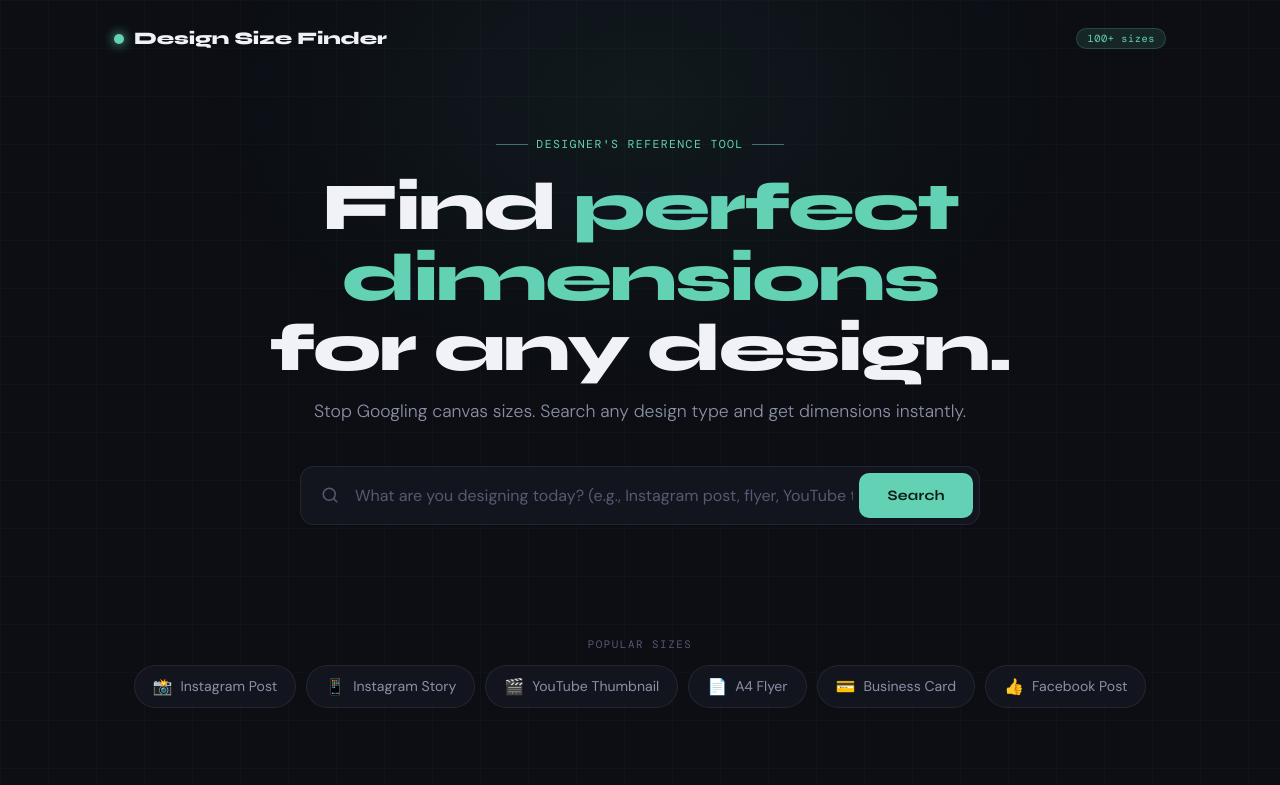
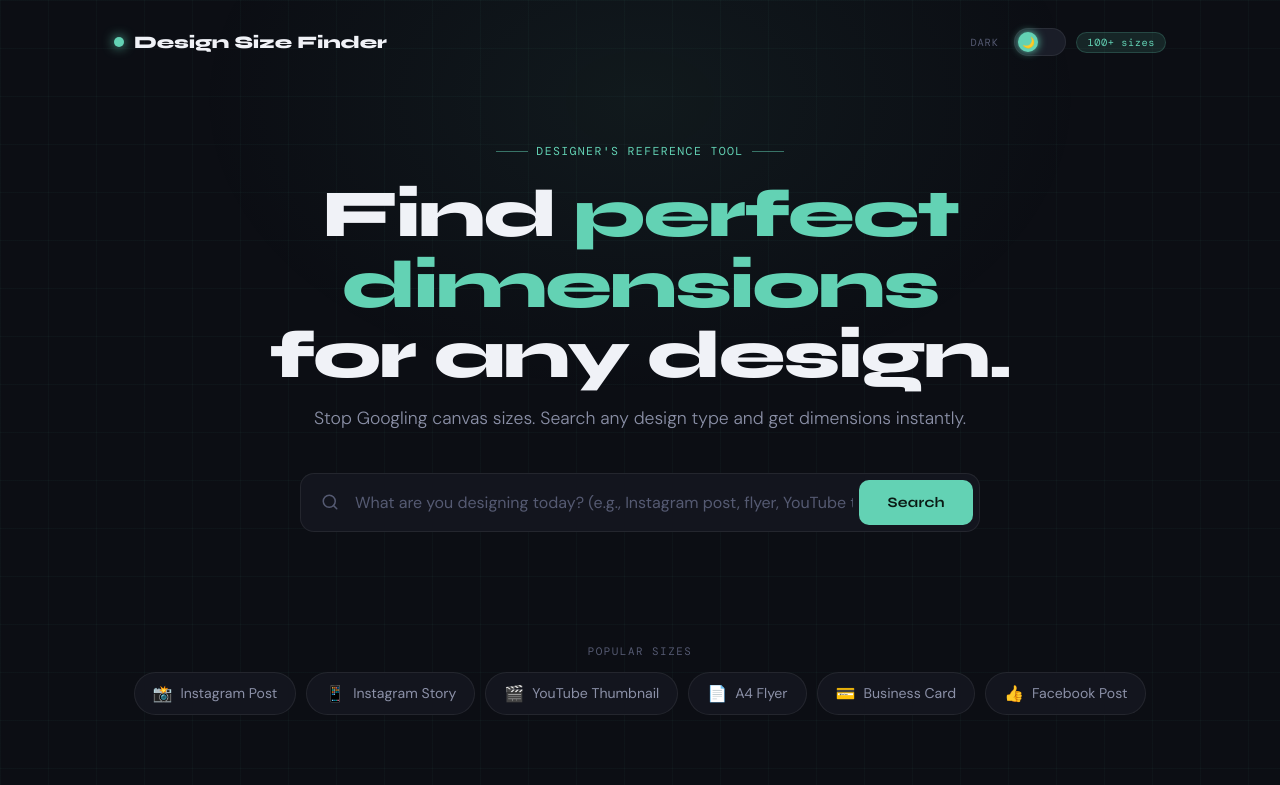
Before and after one commit to Timasulayman1/design-size-finder, a plain HTML site: page index.html in a window 1280 px wide. Shown: the top 785 px of the page. Drawn offline with nearby package versions, Linux system fonts and the light colour scheme; a web font is replaced by a local one.

Commit message:
Add files via upload

```diff
--- a/index.html
+++ b/index.html
@@ -22,6 +22,75 @@
       --text-3: #555a72;
       --card-radius: 16px;
       --transition: cubic-bezier(0.23,1,0.32,1);
+      --shadow-card: 0 2px 12px rgba(0,0,0,0.4);
+    }
+
+    :root[data-theme="light"] {
+      --bg: #f4f5f7;
+      --bg-2: #ffffff;
+      --bg-3: #eef0f4;
+      --border: rgba(0,0,0,0.08);
+      --border-hover: rgba(22,163,120,0.35);
+      --accent: #0f9e78;
+      --accent-dim: rgba(22,163,120,0.09);
+      --accent-2: #d97706;
+      --text-1: #111318;
+      --text-2: #4b5063;
+      --text-3: #9199b0;
+      --shadow-card: 0 2px 12px rgba(0,0,0,0.08);
+    }
+
+    /* Smooth theme transition on all elements */
+    *, *::before, *::after {
+      transition: background-color 0.35s ease, border-color 0.35s ease, color 0.2s ease, box-shadow 0.35s ease;
+    }
+
+    /* === THEME TOGGLE === */
+    .theme-toggle {
+      display: flex;
+      align-items: center;
+      gap: 10px;
+    }
+
+    .theme-btn {
+      position: relative;
+      width: 52px;
+      height: 28px;
+      background: var(--bg-3);
+      border: 1.5px solid var(--border);
+      border-radius: 100px;
+      cursor: pointer;
+      transition: background 0.3s, border-color 0.3s;
+      flex-shrink: 0;
+    }
+
+    .theme-btn:hover { border-color: var(--border-hover); }
+
+    .theme-thumb {
+      position: absolute;
+      top: 3px; left: 3px;
+      width: 20px; height: 20px;
+      border-radius: 50%;
+      background: var(--accent);
+      box-shadow: 0 0 8px var(--accent);
+      transition: transform 0.35s cubic-bezier(0.34,1.56,0.64,1), background 0.3s;
+      display: flex;
+      align-items: center;
+      justify-content: center;
+      font-size: 0.65rem;
+    }
+
+    :root[data-theme="light"] .theme-thumb {
+      transform: translateX(24px);
+    }
+
+    .theme-label {
+      font-family: 'DM Mono', monospace;
+      font-size: 0.65rem;
+      letter-spacing: 0.08em;
+      text-transform: uppercase;
+      color: var(--text-3);
+      min-width: 34px;
     }
 
     html { scroll-behavior: smooth; }
@@ -40,11 +109,17 @@
       position: fixed;
       inset: 0;
       background-image:
-        linear-gradient(rgba(99,210,180,0.03) 1px, transparent 1px),
-        linear-gradient(90deg, rgba(99,210,180,0.03) 1px, transparent 1px);
+        linear-gradient(rgba(99,210,180,0.035) 1px, transparent 1px),
+        linear-gradient(90deg, rgba(99,210,180,0.035) 1px, transparent 1px);
       background-size: 48px 48px;
       pointer-events: none;
       z-index: 0;
+    }
+
+    [data-theme="light"] body::before {
+      background-image:
+        linear-gradient(rgba(0,0,0,0.055) 1px, transparent 1px),
+        linear-gradient(90deg, rgba(0,0,0,0.055) 1px, transparent 1px);
     }
 
     body::after {
@@ -806,7 +881,13 @@
       <div class="logo-dot"></div>
       Design Size Finder
     </a>
-    <span class="badge">100+ sizes</span>
+    <div class="theme-toggle">
+      <span class="theme-label" id="themeLabel">Dark</span>
+      <button class="theme-btn" id="themeBtn" onclick="toggleTheme()" title="Toggle theme">
+        <div class="theme-thumb" id="themeThumb">🌙</div>
+      </button>
+      <span class="badge">100+ sizes</span>
+    </div>
   </header>
 
   <!-- HERO -->
@@ -1232,6 +1313,27 @@ document.getElementById('searchInput').addEventListener('input', e => {
 });
 
 // ═══════════════════════════════════════
+// THEME TOGGLE
+// ═══════════════════════════════════════
+let isDark = true;
+
+function toggleTheme() {
+  isDark = !isDark;
+  const root = document.documentElement;
+  const label = document.getElementById('themeLabel');
+  const thumb = document.getElementById('themeThumb');
+  if (!isDark) {
+    root.setAttribute('data-theme', 'light');
+    label.textContent = 'Light';
+    thumb.textContent = '☀️';
+  } else {
+    root.removeAttribute('data-theme');
+    label.textContent = 'Dark';
+    thumb.textContent = '🌙';
+  }
+}
+
+// ═══════════════════════════════════════
 // INIT
 // ═══════════════════════════════════════
 renderCategoryTabs();
```
